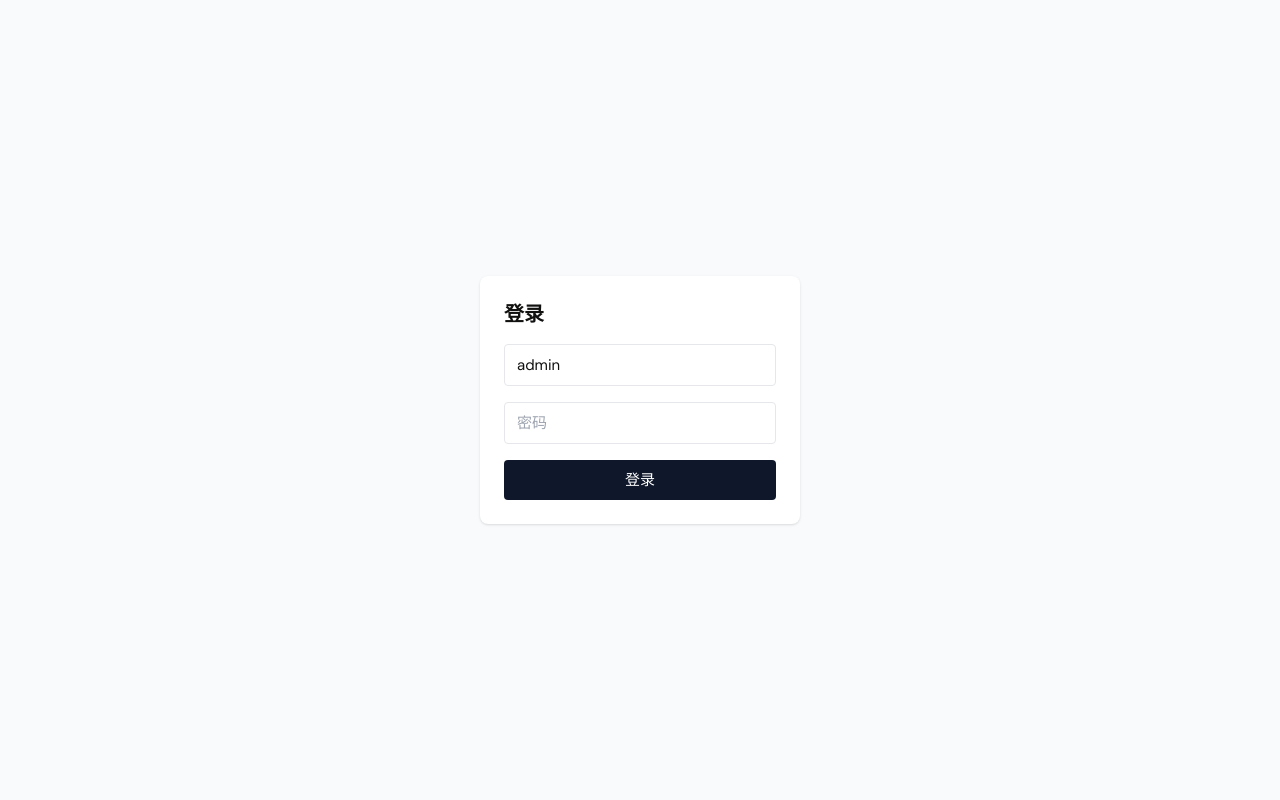
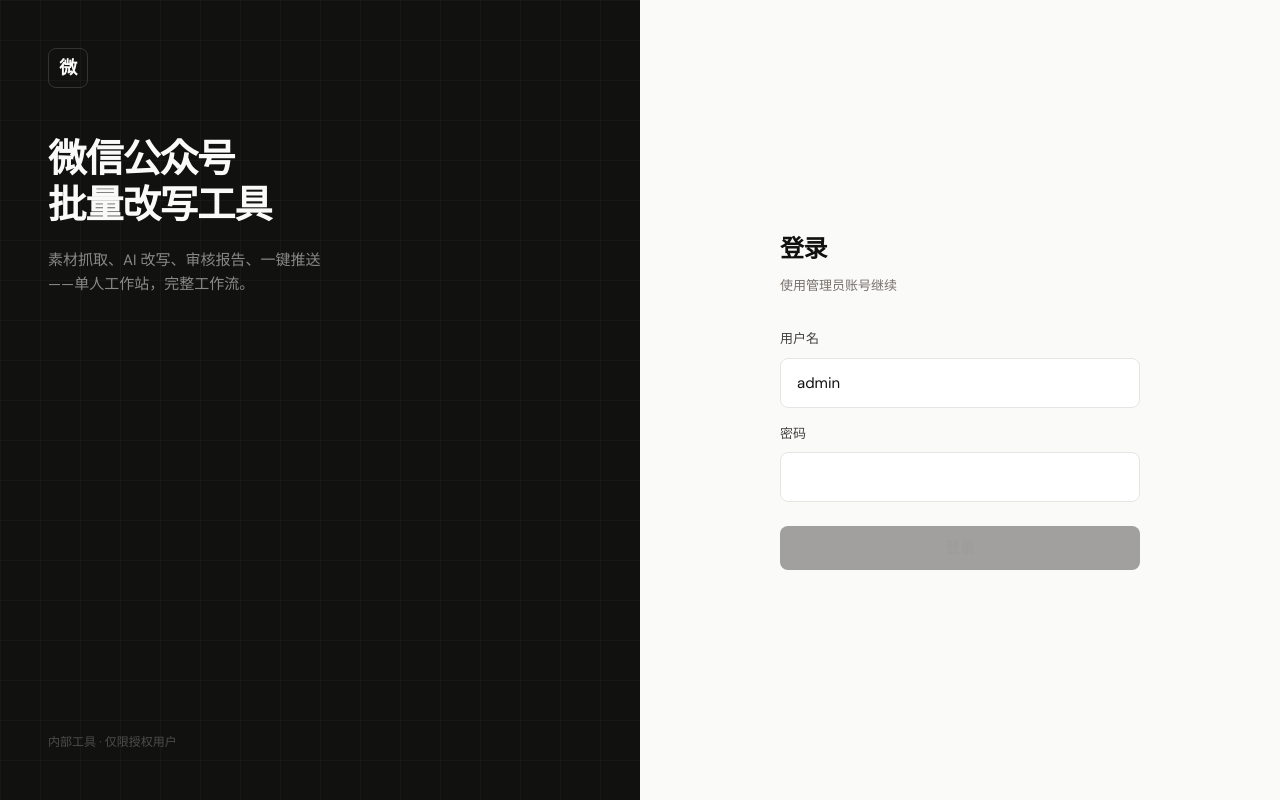
Before and after one commit to mingzheli-jo/wechat-gzh, a React (Vite) app in the folder frontend/: page /login in a window 1280 px wide. Built offline with nearby package versions, Linux system fonts and the light colour scheme.

Commit message:
feat: redesign Login page
Split-screen layout: ink-black editorial panel (logo, headline, tagline,
grid texture) on the left; clean form panel on the right. Focus states
with border-color transitions, error feedback via styled alert block.

```diff
--- a/frontend/src/pages/Login.tsx
+++ b/frontend/src/pages/Login.tsx
@@ -1,54 +1,264 @@
 import { useState } from "react";
 import { useNavigate } from "react-router-dom";
-
 import { api } from "../api/client";
+import { Button } from "../components/ui";
 
 export default function Login() {
   const navigate = useNavigate();
   const [username, setUsername] = useState("admin");
   const [password, setPassword] = useState("");
   const [error, setError] = useState<string | null>(null);
+  const [loading, setLoading] = useState(false);
 
   async function submit(e: React.FormEvent) {
     e.preventDefault();
     setError(null);
+    setLoading(true);
     try {
       const form = new URLSearchParams({ username, password });
       const { data } = await api.post("/auth/login", form, {
         headers: { "Content-Type": "application/x-www-form-urlencoded" },
       });
       localStorage.setItem("token", data.access_token);
-      navigate("/accounts");
+      navigate("/library");
     } catch {
       setError("用户名或密码错误");
+    } finally {
+      setLoading(false);
     }
   }
 
   return (
-    <div className="min-h-screen flex items-center justify-center bg-slate-50">
-      <form
-        onSubmit={submit}
-        className="w-80 space-y-4 bg-white p-6 rounded-lg shadow"
+    <div
+      style={{
+        display: "grid",
+        gridTemplateColumns: "1fr 1fr",
+        minHeight: "100vh",
+        fontFamily: "var(--font-sans)",
+      }}
     >
-        <h1 className="text-xl font-semibold">登录</h1>
+      {/* Left panel — brand / editorial side */}
+      <div
+        style={{
+          backgroundColor: "var(--color-ink)",
+          color: "var(--color-accent-fg)",
+          display: "flex",
+          flexDirection: "column",
+          justifyContent: "space-between",
+          padding: "var(--space-12)",
+          position: "relative",
+          overflow: "hidden",
+        }}
+      >
+        {/* Subtle grid texture */}
+        <div
+          aria-hidden="true"
+          style={{
+            position: "absolute",
+            inset: 0,
+            backgroundImage:
+              "linear-gradient(rgba(255,255,255,0.03) 1px, transparent 1px), linear-gradient(90deg, rgba(255,255,255,0.03) 1px, transparent 1px)",
+            backgroundSize: "40px 40px",
+            pointerEvents: "none",
+          }}
+        />
+
+        {/* Logo */}
+        <div style={{ position: "relative", zIndex: 1 }}>
+          <div
+            style={{
+              display: "inline-flex",
+              alignItems: "center",
+              justifyContent: "center",
+              width: "40px",
+              height: "40px",
+              borderRadius: "var(--radius-md)",
+              border: "1px solid rgba(255,255,255,0.15)",
+              fontSize: "18px",
+              fontWeight: "var(--weight-semi)",
+              letterSpacing: "-0.5px",
+              marginBottom: "var(--space-12)",
+            }}
+          >
+            微
+          </div>
+
+          <h1
+            style={{
+              fontSize: "clamp(2rem, 3vw, 3rem)",
+              fontWeight: "var(--weight-semi)",
+              lineHeight: "var(--leading-tight)",
+              letterSpacing: "-0.03em",
+              margin: 0,
+            }}
+          >
+            微信公众号
+            <br />
+            批量改写工具
+          </h1>
+          <p
+            style={{
+              marginTop: "var(--space-5)",
+              fontSize: "var(--text-base)",
+              color: "rgba(255,255,255,0.5)",
+              lineHeight: "var(--leading-normal)",
+              maxWidth: "28ch",
+            }}
+          >
+            素材抓取、AI 改写、审核报告、一键推送——单人工作站，完整工作流。
+          </p>
+        </div>
+
+        {/* Bottom footnote */}
+        <p
+          style={{
+            position: "relative",
+            zIndex: 1,
+            fontSize: "var(--text-xs)",
+            color: "rgba(255,255,255,0.25)",
+            margin: 0,
+          }}
+        >
+          内部工具 · 仅限授权用户
+        </p>
+      </div>
+
+      {/* Right panel — form */}
+      <div
+        style={{
+          backgroundColor: "var(--color-surface)",
+          display: "flex",
+          alignItems: "center",
+          justifyContent: "center",
+          padding: "var(--space-12)",
+        }}
+      >
+        <div
+          style={{
+            width: "100%",
+            maxWidth: "360px",
+            animation: "fade-in 0.3s var(--ease-out) both",
+          }}
+        >
+          <h2
+            style={{
+              fontSize: "var(--text-xl)",
+              fontWeight: "var(--weight-semi)",
+              color: "var(--color-ink)",
+              letterSpacing: "-0.02em",
+              margin: "0 0 var(--space-2) 0",
+            }}
+          >
+            登录
+          </h2>
+          <p
+            style={{
+              fontSize: "var(--text-sm)",
+              color: "var(--color-ink-3)",
+              margin: "0 0 var(--space-8) 0",
+            }}
+          >
+            使用管理员账号继续
+          </p>
+
+          <form onSubmit={submit} style={{ display: "flex", flexDirection: "column", gap: "var(--space-4)" }}>
+            <div style={{ display: "flex", flexDirection: "column", gap: "var(--space-2)" }}>
+              <label
+                htmlFor="username"
+                style={{
+                  fontSize: "var(--text-sm)",
+                  fontWeight: "var(--weight-medium)",
+                  color: "var(--color-ink-2)",
+                }}
+              >
+                用户名
+              </label>
               <input
-          className="w-full border rounded px-3 py-2"
+                id="username"
+                type="text"
+                autoComplete="username"
                 value={username}
                 onChange={(e) => setUsername(e.target.value)}
-          placeholder="用户名"
+                required
+                style={{
+                  width: "100%",
+                  padding: "var(--space-3) var(--space-4)",
+                  fontSize: "var(--text-base)",
+                  color: "var(--color-ink)",
+                  backgroundColor: "var(--color-white)",
+                  border: "1px solid var(--color-surface-3)",
+                  borderRadius: "var(--radius-md)",
+                  outline: "none",
+                  transition: "border-color var(--dur-fast)",
+                  boxSizing: "border-box",
+                }}
+                onFocus={(e) => { e.currentTarget.style.borderColor = "var(--color-ink)"; }}
+                onBlur={(e) => { e.currentTarget.style.borderColor = "var(--color-surface-3)"; }}
               />
+            </div>
+
+            <div style={{ display: "flex", flexDirection: "column", gap: "var(--space-2)" }}>
+              <label
+                htmlFor="password"
+                style={{
+                  fontSize: "var(--text-sm)",
+                  fontWeight: "var(--weight-medium)",
+                  color: "var(--color-ink-2)",
+                }}
+              >
+                密码
+              </label>
               <input
+                id="password"
                 type="password"
-          className="w-full border rounded px-3 py-2"
+                autoComplete="current-password"
                 value={password}
                 onChange={(e) => setPassword(e.target.value)}
-          placeholder="密码"
+                required
+                style={{
+                  width: "100%",
+                  padding: "var(--space-3) var(--space-4)",
+                  fontSize: "var(--text-base)",
+                  color: "var(--color-ink)",
+                  backgroundColor: "var(--color-white)",
+                  border: "1px solid var(--color-surface-3)",
+                  borderRadius: "var(--radius-md)",
+                  outline: "none",
+                  transition: "border-color var(--dur-fast)",
+                  boxSizing: "border-box",
+                }}
+                onFocus={(e) => { e.currentTarget.style.borderColor = "var(--color-ink)"; }}
+                onBlur={(e) => { e.currentTarget.style.borderColor = "var(--color-surface-3)"; }}
               />
-        {error && <div className="text-red-500 text-sm">{error}</div>}
-        <button className="w-full bg-slate-900 text-white py-2 rounded">
+            </div>
+
+            {error && (
+              <div
+                style={{
+                  padding: "var(--space-3) var(--space-4)",
+                  backgroundColor: "var(--color-failed)",
+                  color: "var(--color-failed-fg)",
+                  borderRadius: "var(--radius-md)",
+                  fontSize: "var(--text-sm)",
+                }}
+              >
+                {error}
+              </div>
+            )}
+
+            <Button
+              type="submit"
+              variant="primary"
+              size="lg"
+              loading={loading}
+              disabled={!username || !password}
+              style={{ width: "100%", marginTop: "var(--space-2)" }}
+            >
               登录
-        </button>
+            </Button>
           </form>
+        </div>
+      </div>
     </div>
   );
 }
```
Lines whose indentation alone changed are shown as unchanged.
